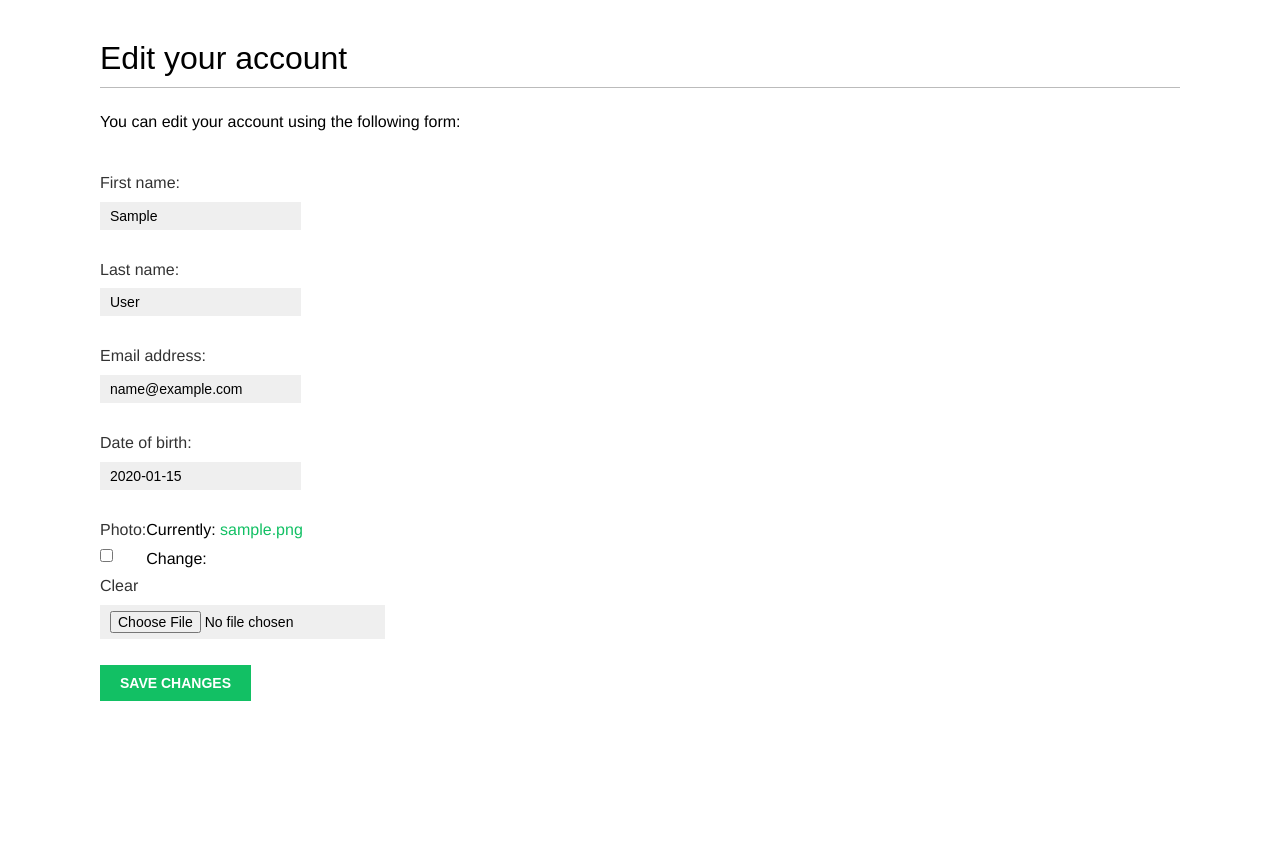
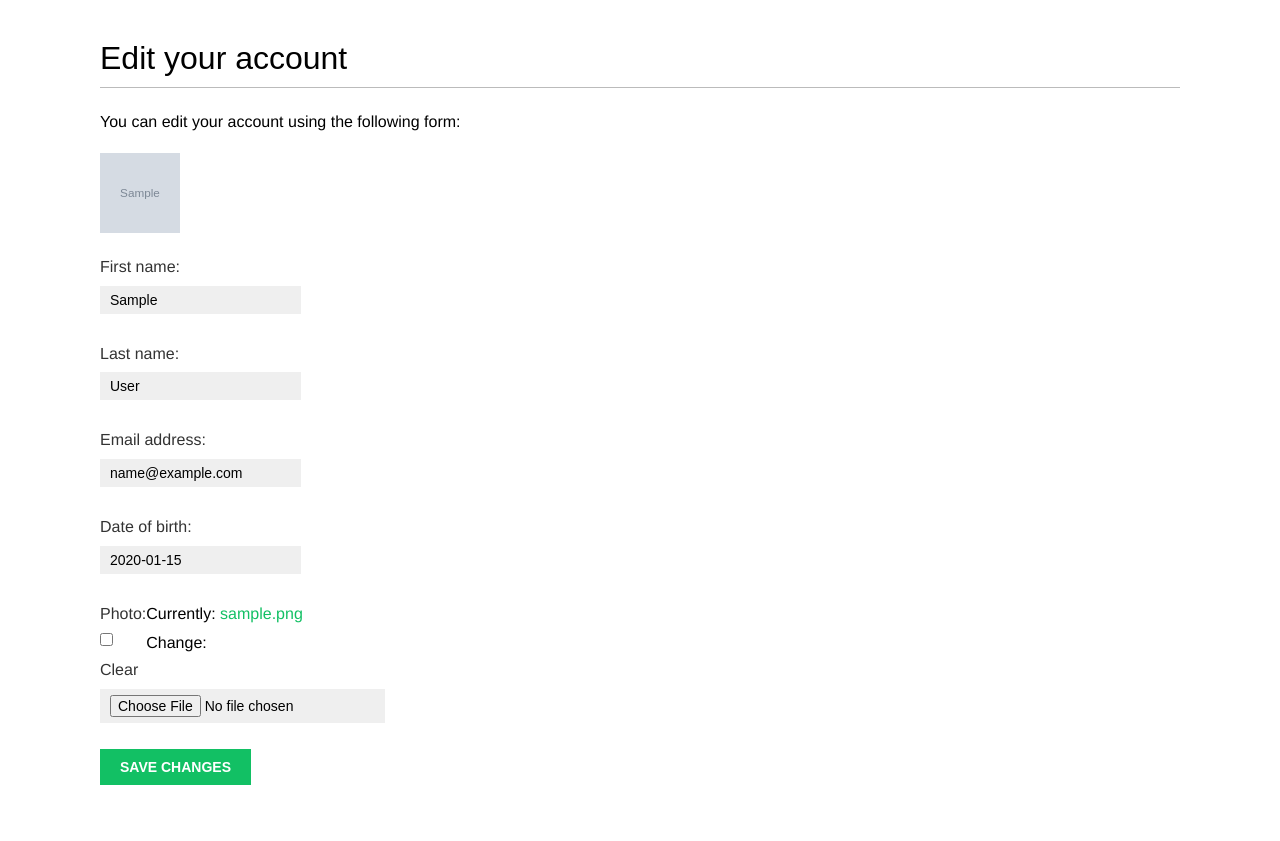
Before and after one commit to Laskavchuk/django-social-website, a Django app: page /account/edit/ in a window 1280 px wide. Shown: the part 48-889 px from the top of the page. Before the commit the page ends 749 px from the top, so only its background shows below. Run offline with Django 4.2, Linux system fonts and the light colour scheme; a user stored in the database is signed in; tables that the repository leaves empty hold one stand-in row (values such as "Sample post"); grey boxes marked "Sample" are stand-in pictures; some libraries are stand-ins or nearby versions; some web fonts are replaced.

Commit message:
photo profile

```diff
--- a/templates/account/edit.html
+++ b/templates/account/edit.html
@@ -4,6 +4,9 @@
     <h1>Edit your account</h1>
     <p>You can edit your account using the following form:</p>
     <form method="post" enctype="multipart/form-data">
+    {% if user.profile.photo %}
+        <img src="{{ user.profile.photo.url }}"  width="80" height="80">
+    {% endif %}
         {{ user_form.as_p }}
         {{ profile_form.as_p }}
         {% csrf_token %}
```
